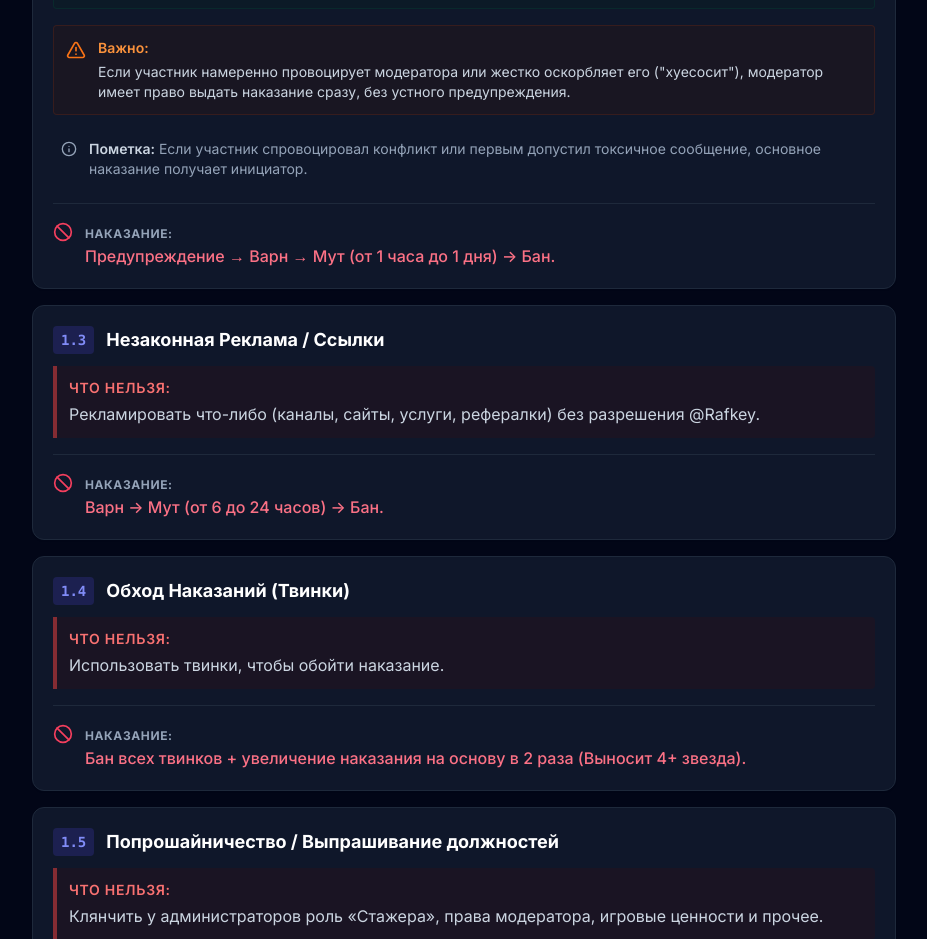
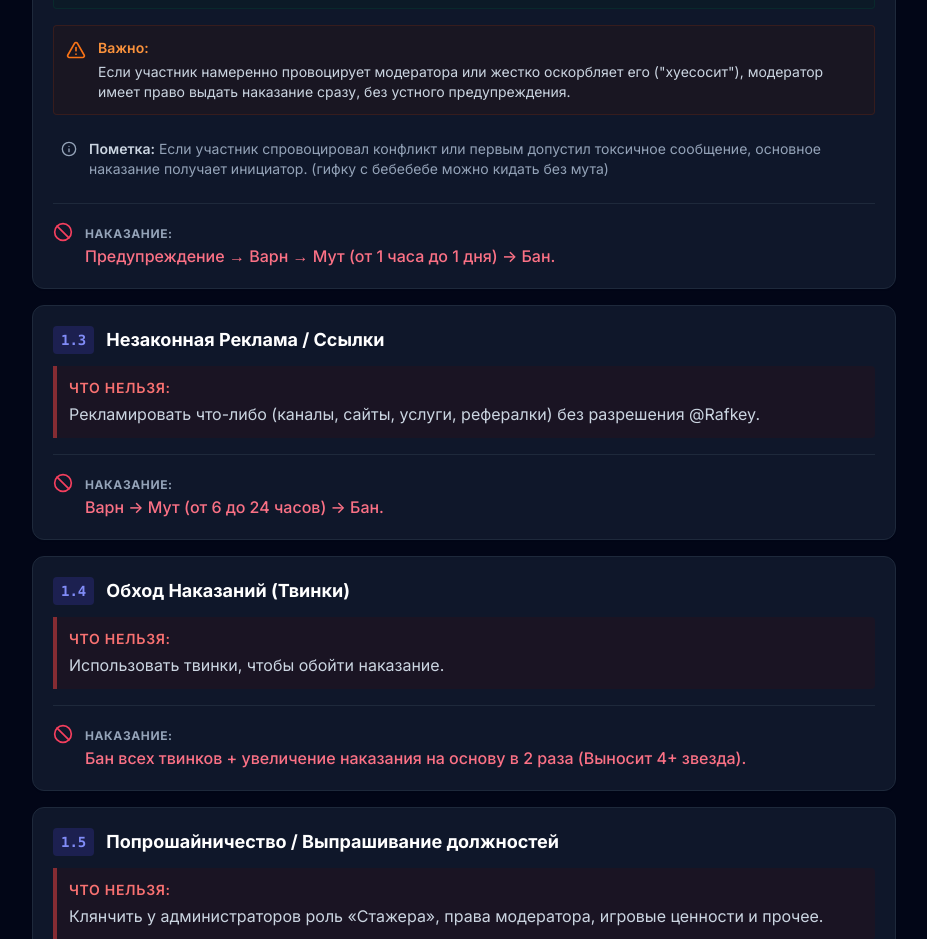
Before and after one commit to Rafkey-Group/Grouprules, a React (Vite) app: page / in a window 1280 px wide. Shown: the part 1320-2259 px from the top of the page, without its empty margins (176-1103 px from the left). Built offline with nearby package versions, Linux system fonts and the light colour scheme.

Commit message:
поправил текст правил

```diff
--- a/data.ts
+++ b/data.ts
@@ -38,7 +38,7 @@ export const ruleSections: Section[] = [
         forbidden: "Оскорблять, унижать, травить, провоцировать участников или модераторов. Дискриминация (раса, нация и т.д.).",
         exception: "Мелкие подколы, слова типа \"дурак\", \"лох\", \"дефф\" или прочее без агрессивного контекста, а исключительно в качестве дружеской шутки — не наказываются.",
         important: "Если участник намеренно провоцирует модератора или жестко оскорбляет его (\"хуесосит\"), модератор имеет право выдать наказание сразу, без устного предупреждения.",
-        note: "Если участник спровоцировал конфликт или первым допустил токсичное сообщение, основное наказание получает инициатор.",
+        note: "Если участник спровоцировал конфликт или первым допустил токсичное сообщение, основное наказание получает инициатор. (гифку с бебебебе можно кидать без мута)",
         punishment: "Предупреждение → Варн → Мут (от 1 часа до 1 дня) -> Бан."
       },
       {
```
